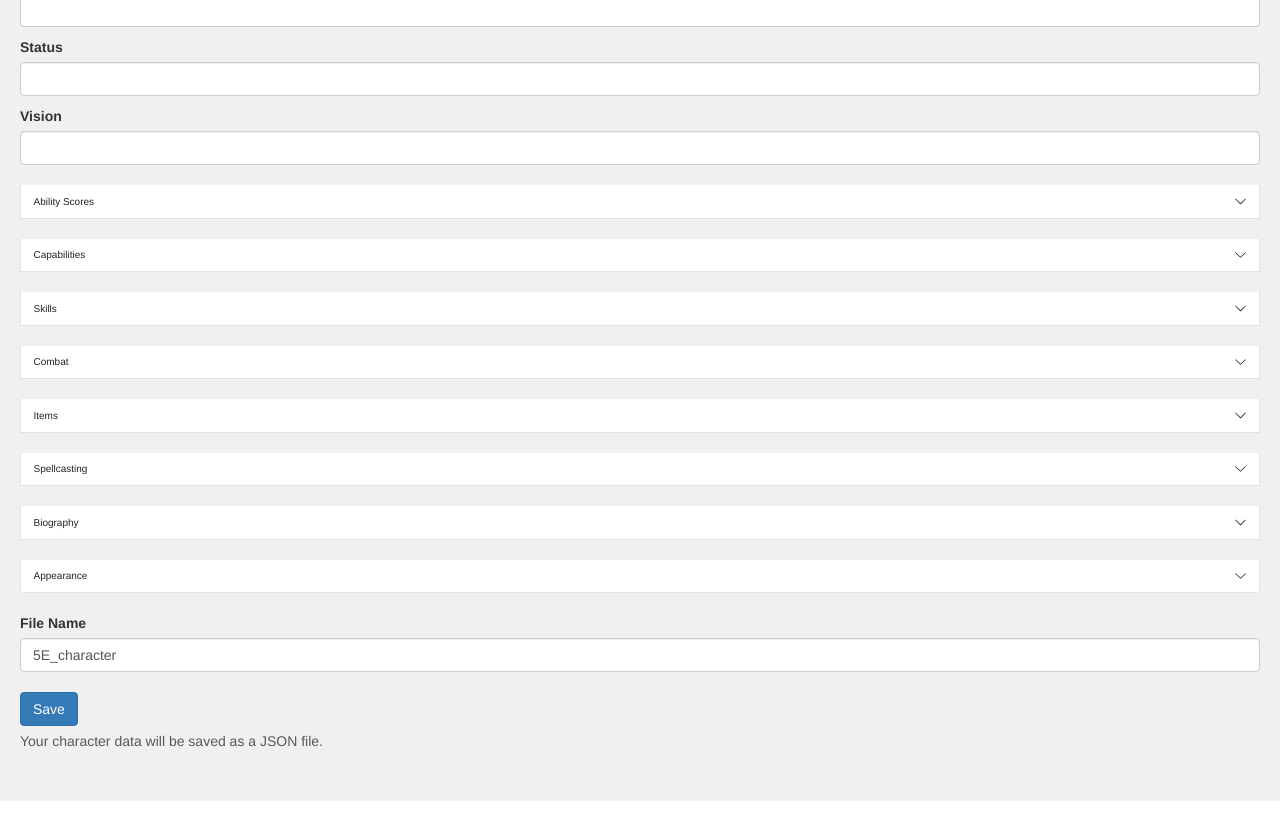
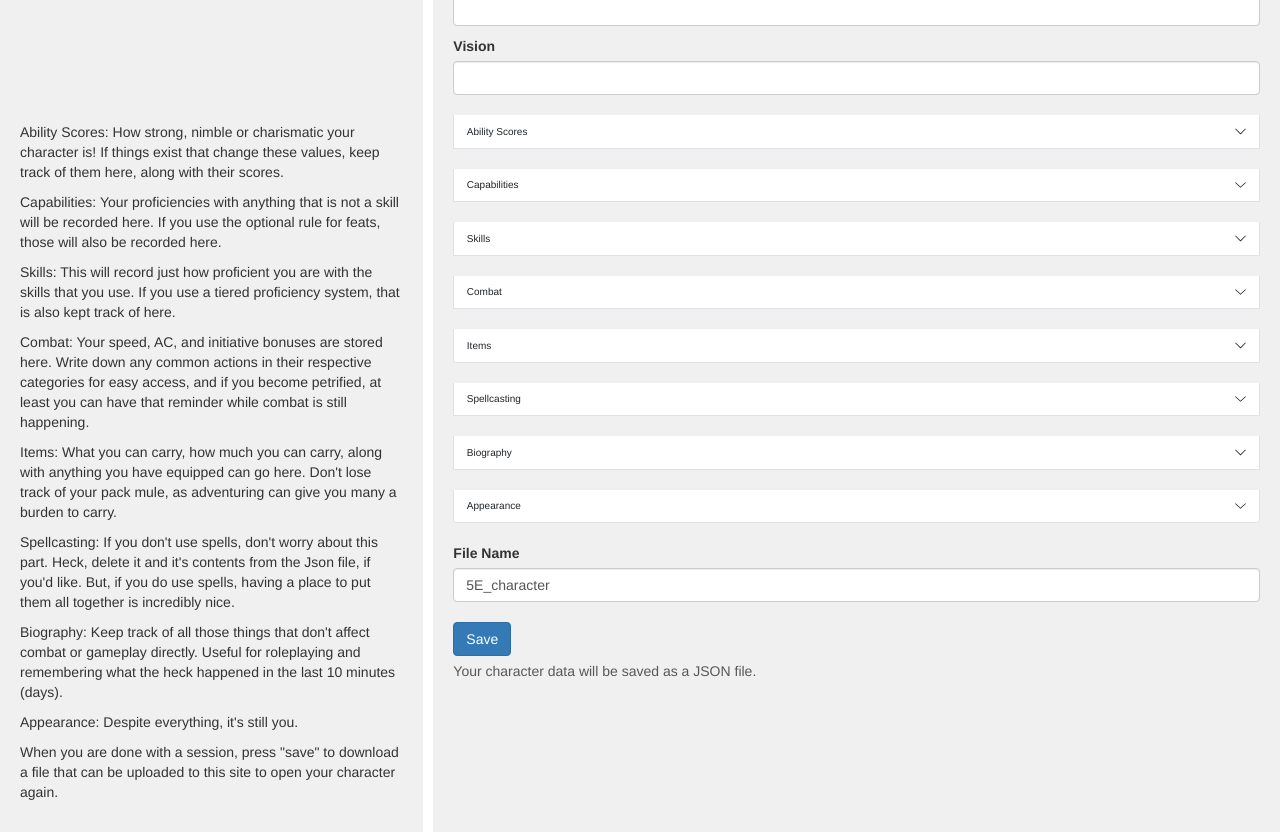
Before and after one commit to ElLachinoBasado/dndsheetsite, a React (Create React App) app: page /main in a window 1280 px wide. Shown: the part 480-1312 px from the top of the page. Before the commit the page ends 1281 px from the top, so only its background shows below. Built offline with nearby package versions, Linux system fonts and the light colour scheme.

Commit message:
help text added.

```diff
--- a/src/sheets/Main.js
+++ b/src/sheets/Main.js
@@ -42,12 +42,19 @@ const Main = () => {
             <Helmet>
                 <title>Main Sheet</title>
             </Helmet>
-            <div className="c_container">
+            <div className="u_container">
                 <div className = "column">
                     <p>Use the provided accordions to open up your character and edit their game statistics! Once you are done with your session,
                     feel free to save it to your device so that you can re-upload it later!</p>
-
-
+                    <p>The following categories exist and contain more information for you to include, if you so wish.</p> <br></br><br></br><br></br><br></br><br></br><br></br><br></br><br></br><br></br><br></br><br></br><br></br><br></br><br></br><br></br><br></br><br></br><br></br>
+                    <p>Ability Scores: How strong, nimble or charismatic your character is! If things exist that change these values, keep track of them here, along with their scores.</p>
+                    <p>Capabilities: Your proficiencies with anything that is not a skill will be recorded here. If you use the optional rule for feats, those will also be recorded here.</p>
+                    <p>Skills: This will record just how proficient you are with the skills that you use. If you use a tiered proficiency system, that is also kept track of here.</p>
+                    <p>Combat: Your speed, AC, and initiative bonuses are stored here. Write down any common actions in their respective categories for easy access, and if you become petrified, at least you can have that reminder while combat is still happening.</p>
+                    <p>Items: What you can carry, how much you can carry, along with anything you have equipped can go here. Don't lose track of your pack mule, as adventuring can give you many a burden to carry.</p>
+                    <p>Spellcasting: If you don't use spells, don't worry about this part. Heck, delete it and it's contents from the Json file, if you'd like. But, if you do use spells, having a place to put them all together is incredibly nice. </p>
+                    <p>Biography: Keep track of all those things that don't affect combat or gameplay directly. Useful for roleplaying and remembering what the heck happened in the last 10 minutes (days).</p>
+                    <p>Appearance: Despite everything, it's still you. </p><p>When you are done with a session, press "save" to download a file that can be uploaded to this site to open your character again.</p>
 
                 </div>
                 <div className = "column">
```
